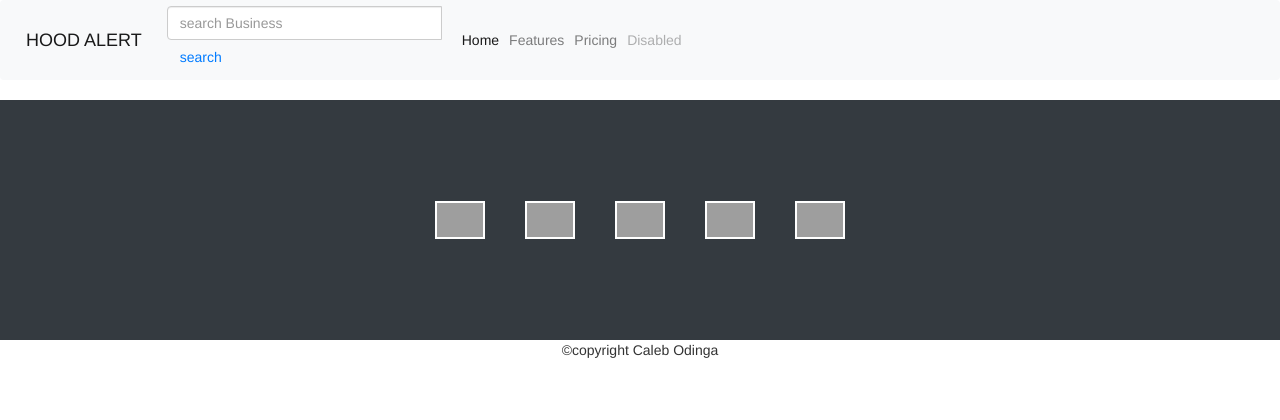
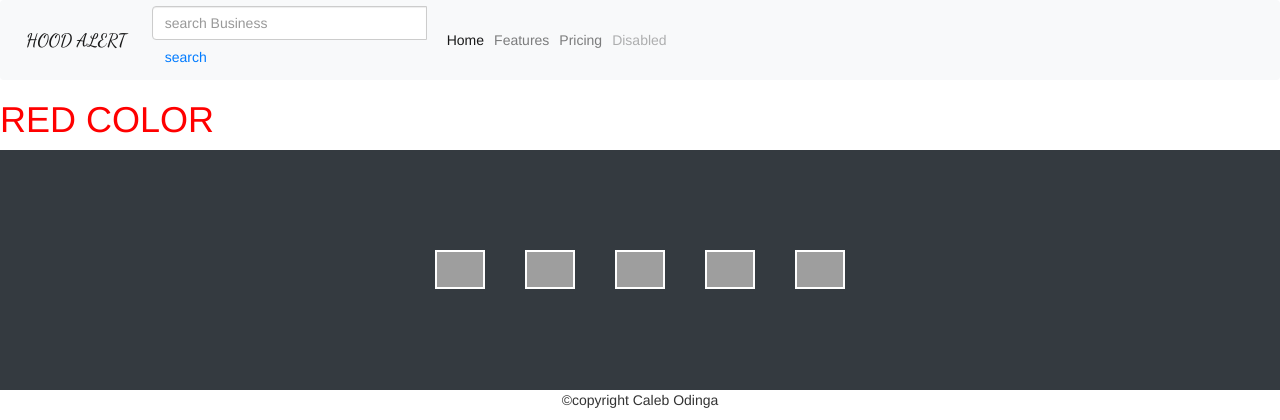
Before and after one commit to COdingaorg/Neighbourhood_Alert, a Django app: page / in a window 1280 px wide. Shown: the top 420 px of the page. Run offline with Django 3.2, Linux system fonts and the light colour scheme; some libraries are stand-ins or nearby versions; grey boxes are pictures that could not be loaded.

Commit message:
adds styling to application

```diff
--- a/hoodalert/static/css/styles.css
+++ b/hoodalert/static/css/styles.css
@@ -11,7 +11,15 @@ font-family: 'Montserrat', sans-serif;*/
 --bright : rgba(216, 84, 84, 1);
 --less_bright: rgba(242, 135, 135, 1);
 }
+/*styling navbar */
+.navbar-brand{
+  font-family: 'Dancing Script', cursive;
+}
 
+/*styling index */
+h1{
+  color: red;
+}
 /* style footer */
 .footer{
   height: 30vh;
--- a/hoodalert/templates/all_templates/index.html
+++ b/hoodalert/templates/all_templates/index.html
@@ -1,6 +1,7 @@
 {% extends 'base.html' %}
 {% load bootstrap3 %}
 {% load static %}
+
 {% block content %}
-
+<h1>RED COLOR</h1>
 {%endblock%}
--- a/hoodalert/templates/base.html
+++ b/hoodalert/templates/base.html
@@ -18,8 +18,6 @@
     integrity="sha384-Gn5384xqQ1aoWXA+058RXPxPg6fy4IWvTNh0E263XmFcJlSAwiGgFAW/dAiS6JXm" crossorigin="anonymous">
   <link rel="stylesheet" type="text/css" href="//netdna.bootstrapcdn.com/bootstrap/3.1.1/css/bootstrap.min.css">
   <link rel="stylesheet" href="{% static 'css/styles.css'%}">
-
-
   {%endblock%}
 </head>
 
--- a/neighbourhood_alert/settings.py
+++ b/neighbourhood_alert/settings.py
@@ -112,7 +112,7 @@ AUTH_PASSWORD_VALIDATORS = [
 
 LANGUAGE_CODE = 'en-us'
 
-TIME_ZONE = 'UTC'
+TIME_ZONE = 'Africa/Nairobi'
 
 USE_I18N = True
 
@@ -125,7 +125,7 @@ USE_TZ = True
 # https://docs.djangoproject.com/en/3.2/howto/static-files/
 
 STATIC_URL = '/static/'
-STATIC_ROOT = os.path.join(BASE_DIR, 'staticfiles')
+STATIC_ROOT = os.path.join(BASE_DIR, 'static')
 
 MEDIA_URL = '/media/'
 MEDIA_ROOT= os.path.join(BASE_DIR, 'media')
```
